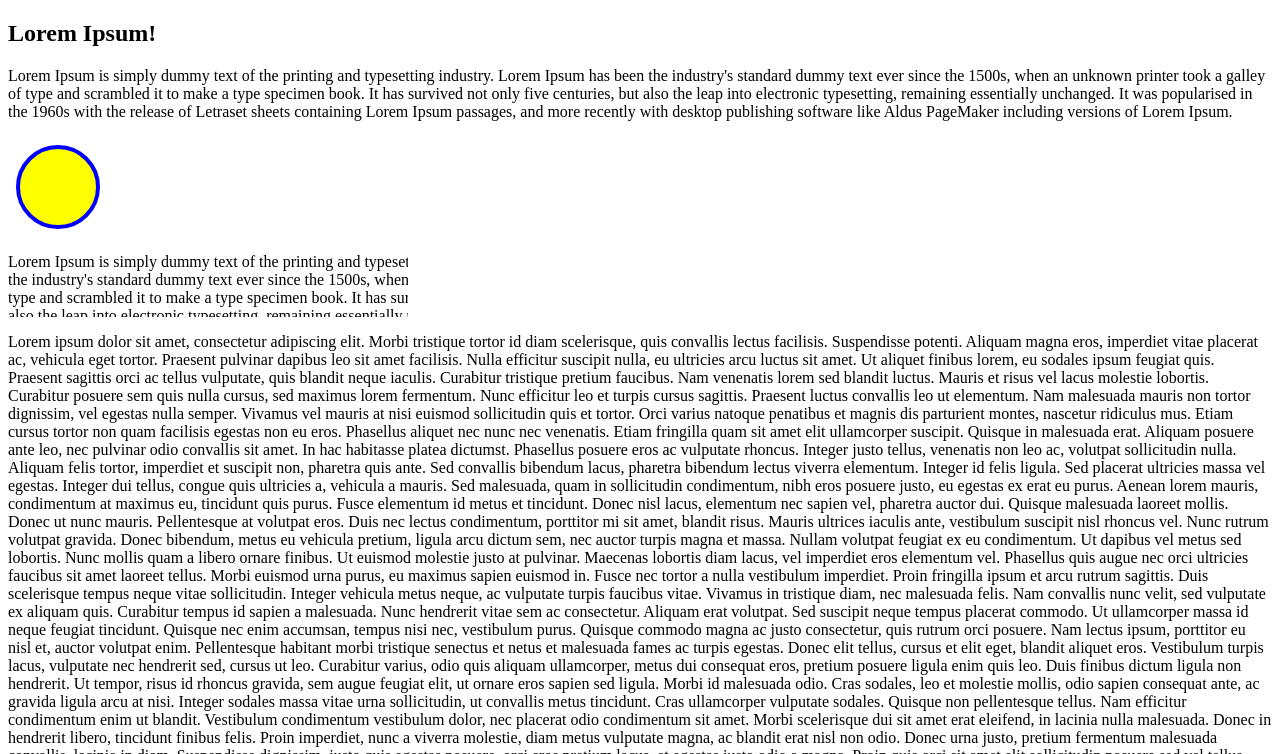
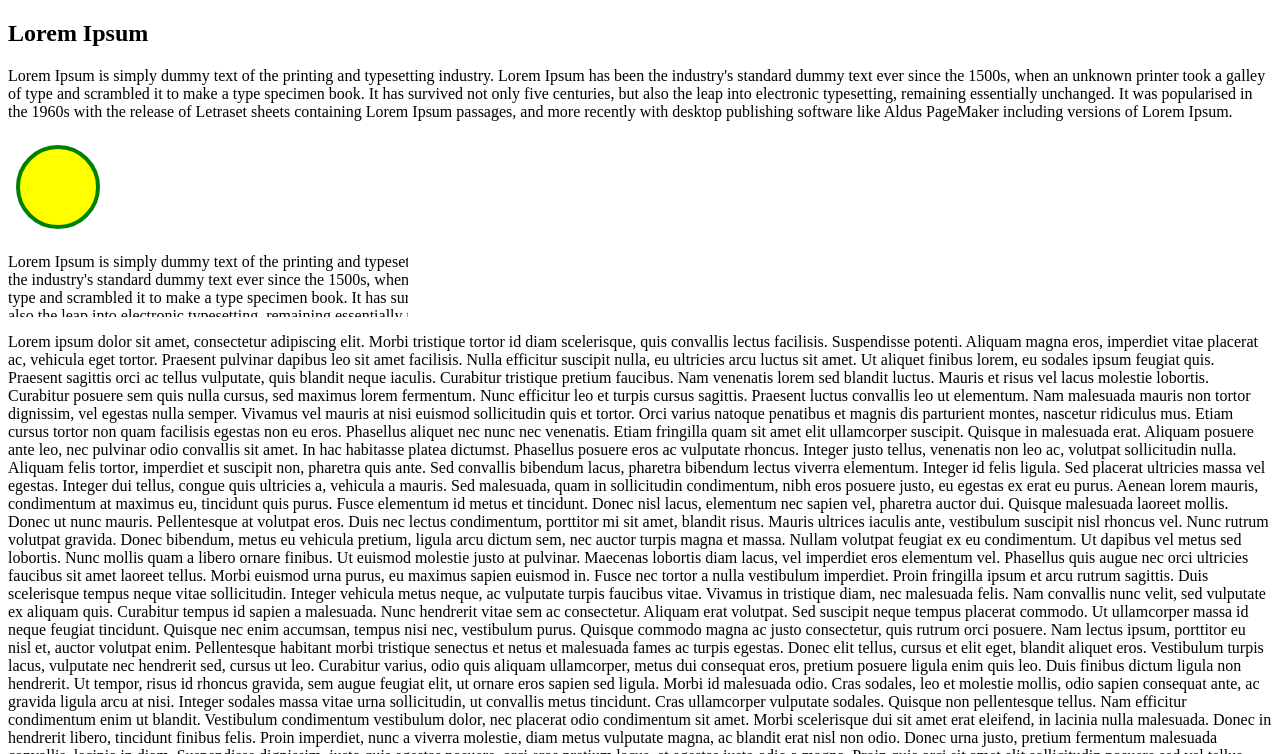
Before and after one commit to martinbojnansky/cypress-hell, a website: page examples/index.html in a window 1280 px wide. Shown: the part 46-800 px from the top of the page. Drawn offline with Linux system fonts and the light colour scheme.

Commit message:
Tests changes

```diff
--- a/examples/index.html
+++ b/examples/index.html
@@ -9,7 +9,7 @@
 
   <div class="examples">
     <!-- title -->
-    <h2 data-tid="title" style="width: 13rem;">Lorem Ipsum!</h2>
+    <h2 data-tid="title" style="width: 13rem;">Lorem Ipsum</h2>
 
     <!-- paragraph -->
     <p data-tid="paragraph">Lorem Ipsum is simply dummy text of the printing and typesetting industry. Lorem Ipsum has
@@ -26,7 +26,7 @@
 
     <!-- svg -->
     <svg data-tid="svg" width="100" height="100">
-      <circle cx="50" cy="50" r="40" stroke="blue" stroke-width="4" fill="yellow" />
+      <circle cx="50" cy="50" r="40" stroke="green" stroke-width="4" fill="yellow" />
       Sorry, your browser does not support inline SVG.
     </svg>
 
```
